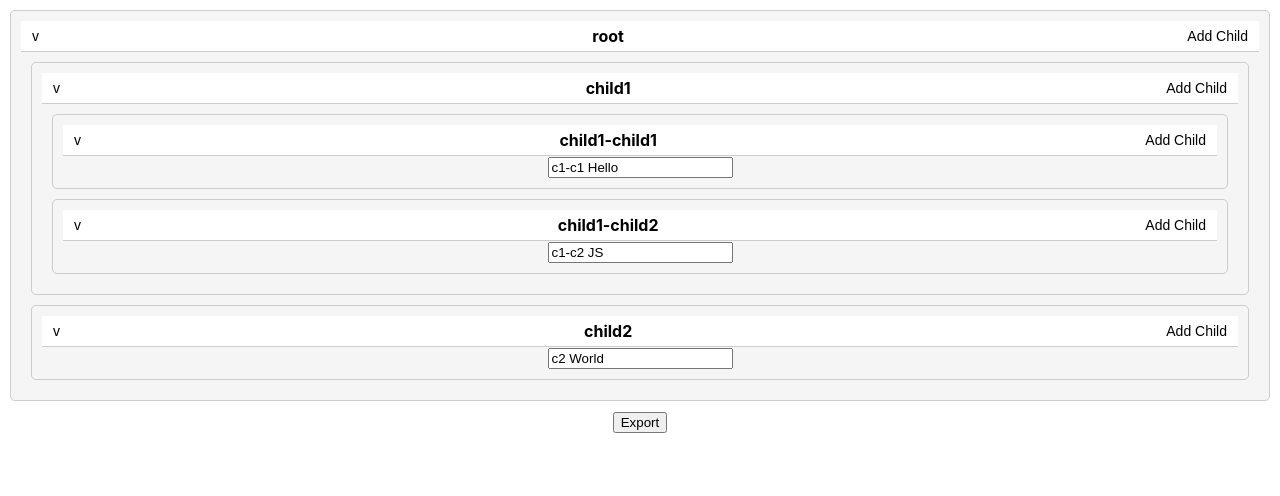
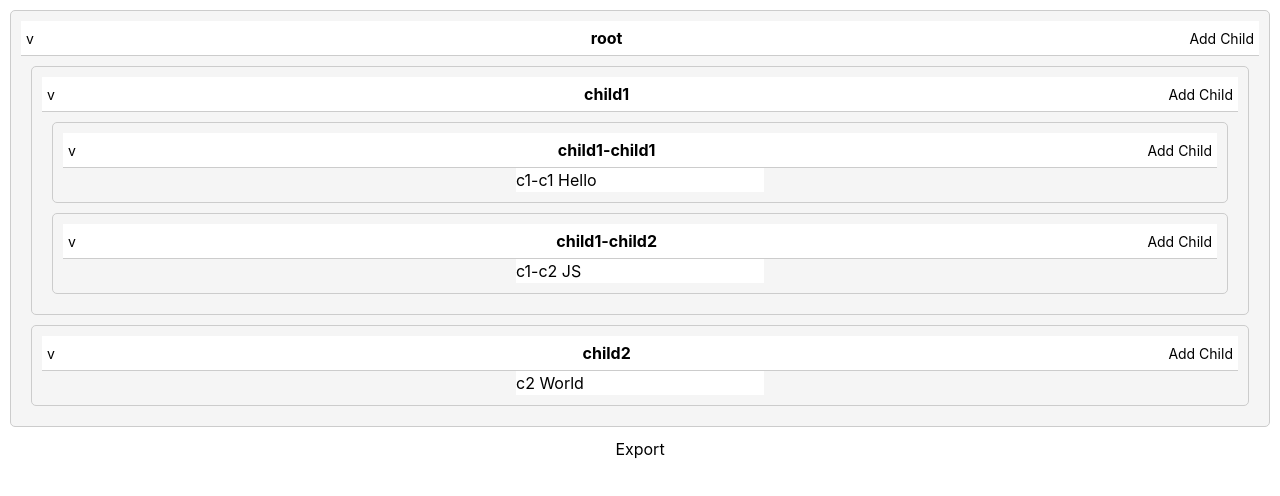
Before and after one commit to developer207/aimonk-assinment, a React (Create React App) app: page / in a window 1280 px wide. Shown: the top 496 px of the page. Built offline with nearby package versions, Linux system fonts and the light colour scheme.

Commit message:
add tailwind css

```diff
--- a/package.json
+++ b/package.json
@@ -34,5 +34,8 @@
       "last 1 firefox version",
       "last 1 safari version"
     ]
+  },
+  "devDependencies": {
+    "tailwindcss": "^3.3.3"
   }
 }
--- a/src/App.js
+++ b/src/App.js
@@ -1,8 +1,6 @@
 import React, { useState } from 'react';
 import './App.css'; // You can create your own CSS file for styling.
 import TagView from './components/TagView/TagView';
-// import TagView from './components/TagView';
-
 const initialTree = {
   name: 'root',
   children: [
@@ -69,7 +67,7 @@ function App() {
     return currentTag;
   };
 
-  const handleExport = () => {
+  const handleExportData = () => {
     const exportedTree = JSON.stringify(tree, ['name', 'children', 'data'], 2);
     console.log(exportedTree);
   };
@@ -78,7 +76,7 @@ function App() {
     <div className="App">
 
       <TagView tag={tree} onUpdate={updateTag} onAddChild={addChildToTag} />
-      <button onClick={handleExport}>Export</button>
+      <button onClick={handleExportData}>Export</button>
     </div>
   );
 }
--- a/src/index.css
+++ b/src/index.css
@@ -11,3 +11,7 @@ code {
   font-family: source-code-pro, Menlo, Monaco, Consolas, 'Courier New',
     monospace;
 }
+
+@tailwind base;
+@tailwind components;
+@tailwind utilities;
--- /dev/null
+++ b/tailwind.config.js
@@ -0,0 +1,8 @@
+/** @type {import('tailwindcss').Config} */
+module.exports = {
+  content: ["./src/**/*.{html,js}"],
+  theme: {
+    extend: {},
+  },
+  plugins: [],
+}
```
Also changed, not shown: 1 other file (tests, documents, lock files or other folders).
